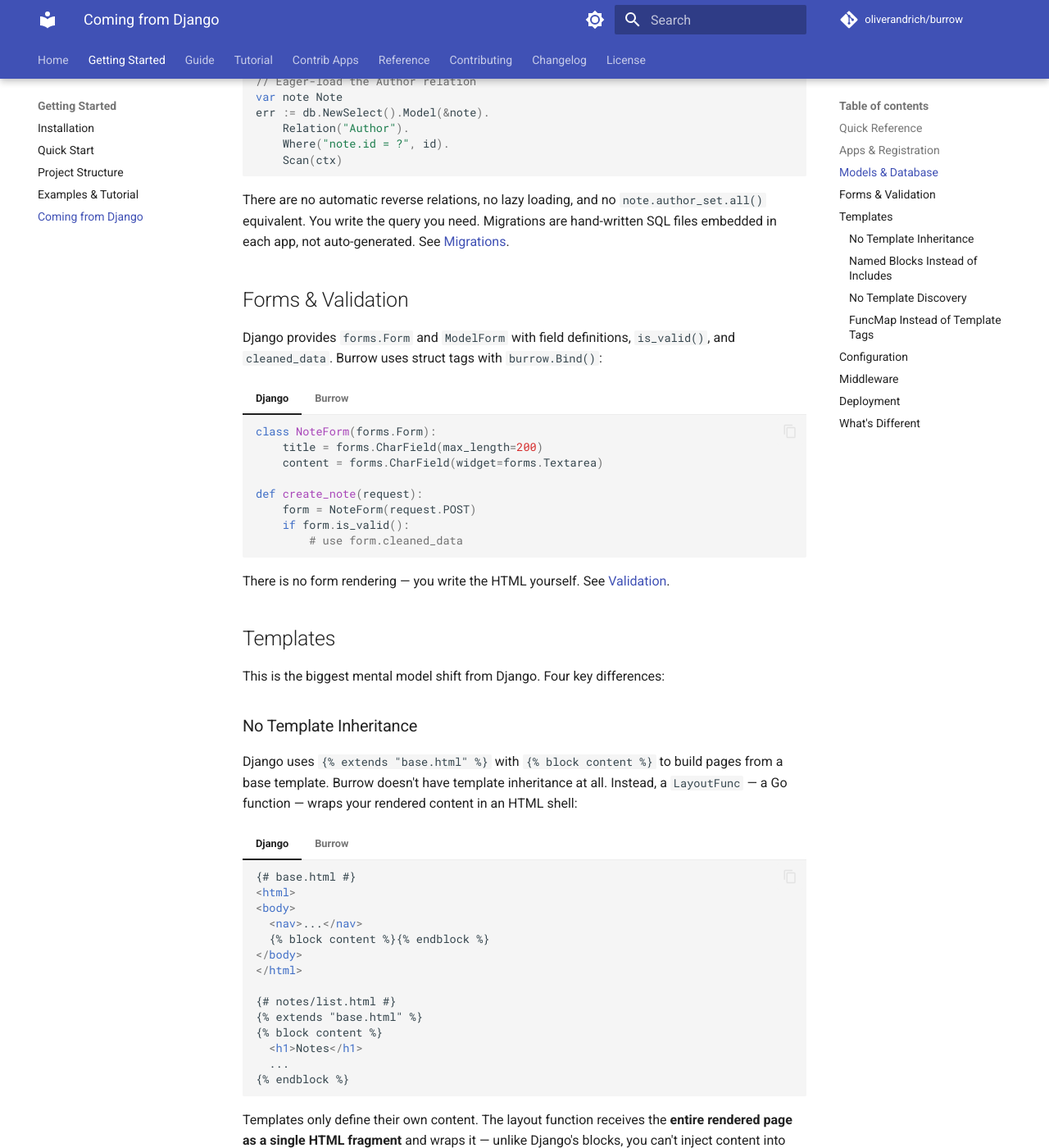
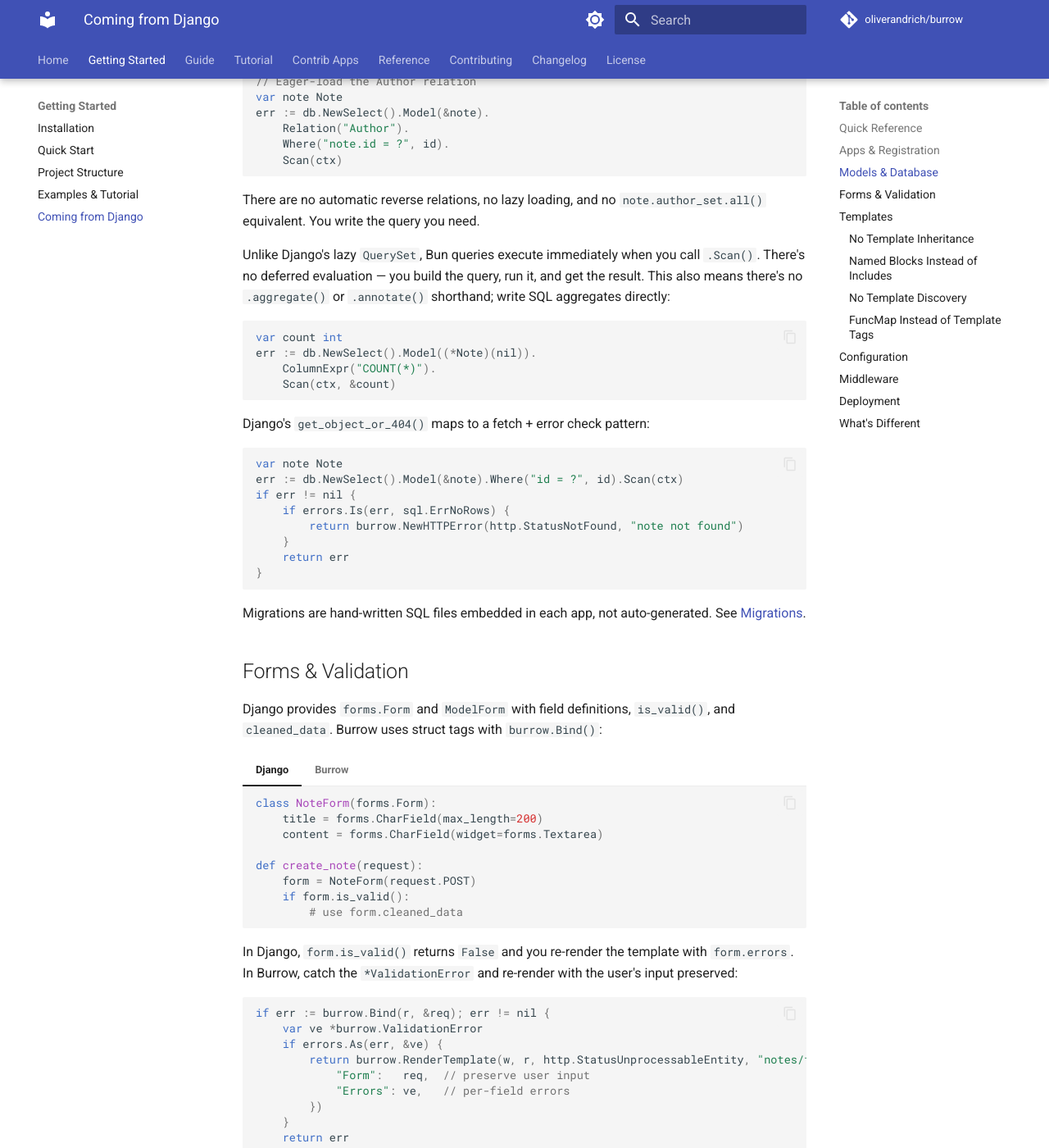
Before and after one commit to oliverandrich/burrow, an MkDocs documentation site: the page built from docs/getting-started/coming-from-django.md, in a window 1280 px wide and 1400 px high, scrolled down 2268 px. Shown: the whole window at 82% size. Built offline with MkDocs 1.6.1 and Material for MkDocs 9.7.7, drawn with Linux system fonts in a browser that asks for light colours; comment, search, counter and statistics services are not loaded; some of the changed text lies outside the part shown.

Commit message:
docs: expand Django guide with common patterns and missing concepts
Add get_object_or_404 equivalent, form error re-rendering pattern,
QuerySet eager evaluation note, aggregates example, multi-environment
config hint, admin scope clarification, and interactive shell note.

````diff
--- a/docs/getting-started/coming-from-django.md
+++ b/docs/getting-started/coming-from-django.md
@@ -95,7 +95,31 @@ err := db.NewSelect().Model(&note).
     Scan(ctx)
 ```
 
-There are no automatic reverse relations, no lazy loading, and no `note.author_set.all()` equivalent. You write the query you need. Migrations are hand-written SQL files embedded in each app, not auto-generated. See [Migrations](../guide/migrations.md).
+There are no automatic reverse relations, no lazy loading, and no `note.author_set.all()` equivalent. You write the query you need.
+
+Unlike Django's lazy `QuerySet`, Bun queries execute immediately when you call `.Scan()`. There's no deferred evaluation — you build the query, run it, and get the result. This also means there's no `.aggregate()` or `.annotate()` shorthand; write SQL aggregates directly:
+
+```go
+var count int
+err := db.NewSelect().Model((*Note)(nil)).
+    ColumnExpr("COUNT(*)").
+    Scan(ctx, &count)
+```
+
+Django's `get_object_or_404()` maps to a fetch + error check pattern:
+
+```go
+var note Note
+err := db.NewSelect().Model(&note).Where("id = ?", id).Scan(ctx)
+if err != nil {
+    if errors.Is(err, sql.ErrNoRows) {
+        return burrow.NewHTTPError(http.StatusNotFound, "note not found")
+    }
+    return err
+}
+```
+
+Migrations are hand-written SQL files embedded in each app, not auto-generated. See [Migrations](../guide/migrations.md).
 
 ## Forms & Validation
 
@@ -131,7 +155,22 @@ Django provides `forms.Form` and `ModelForm` with field definitions, `is_valid()
     }
     ```
 
-There is no form rendering — you write the HTML yourself. See [Validation](../guide/validation.md).
+In Django, `form.is_valid()` returns `False` and you re-render the template with `form.errors`. In Burrow, catch the `*ValidationError` and re-render with the user's input preserved:
+
+```go
+if err := burrow.Bind(r, &req); err != nil {
+    var ve *burrow.ValidationError
+    if errors.As(err, &ve) {
+        return burrow.RenderTemplate(w, r, http.StatusUnprocessableEntity, "notes/form", map[string]any{
+            "Form":   req,  // preserve user input
+            "Errors": ve,   // per-field errors
+        })
+    }
+    return err
+}
+```
+
+There is no form rendering — you write the HTML yourself. See [Validation](../guide/validation.md) for the full pattern including template-side error display.
 
 ## Templates
 
@@ -256,7 +295,7 @@ func (a *myApp) Configure(cmd *cli.Command) error {
 }
 ```
 
-See [Configuration](../guide/configuration.md) for the full guide.
+For multi-environment setups (like Django's `settings/dev.py` and `settings/prod.py`), use separate TOML files and environment variables for secrets — similar to Django's 12-factor pattern. See [Configuration](../guide/configuration.md) for the full guide.
 
 ## Middleware
 
@@ -317,8 +356,9 @@ Key philosophical differences from Django:
 - **Compile-time safety** — type errors are caught at build time, not at runtime when a user hits a page.
 - **Single binary deployment** — no virtualenv, no pip, no process manager, no external database server.
 - **SQLite by default** — no PostgreSQL/MySQL abstraction layer. One database engine, optimized for it.
-- **No admin auto-generation** — Django builds admin from model metadata. Burrow's `ModelAdmin` requires explicit configuration of fields, columns, and queries.
+- **No admin auto-generation** — Django introspects your models and auto-generates CRUD forms, list views, and search. Burrow's `ModelAdmin` requires you to manually specify which fields are displayed, editable, and searchable — more work, but fully explicit.
 - **Context instead of thread-locals** — `context.Context` replaces Django's `request.user` magic and thread-local storage. Values flow explicitly through the call chain.
 - **No signals** — Django dispatches `post_save`, `pre_delete`, etc. automatically via the ORM. Burrow has no automatic lifecycle hooks — you call functions explicitly in your handlers or services. Use `Registry.Get()` for cross-app communication.
 - **No built-in permission system** — Django has model-level permissions and `@permission_required`. Burrow provides authentication middleware (`auth.RequireAuth()`) but authorization logic is your responsibility — write middleware or handler checks.
 - **No form rendering** — Django renders form fields as HTML. Burrow handles binding and validation; you write the HTML yourself.
+- **No interactive shell** — Django's `manage.py shell` lets you experiment with models interactively. Go is compiled — exploratory work happens through tests and handlers, not a REPL.
````
